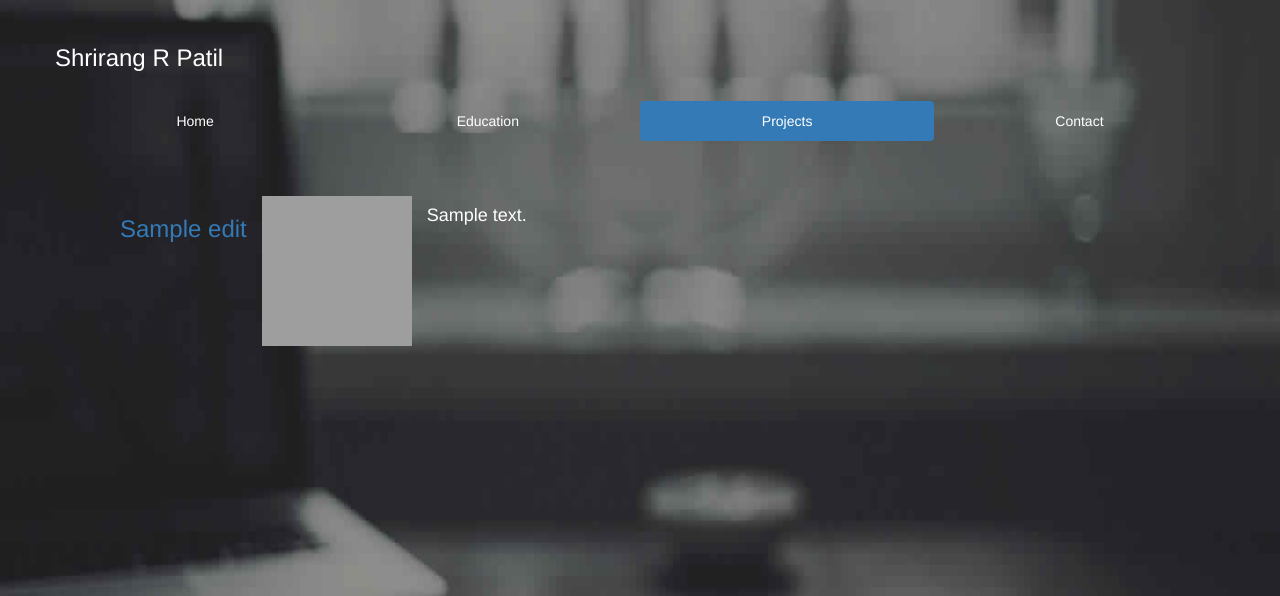
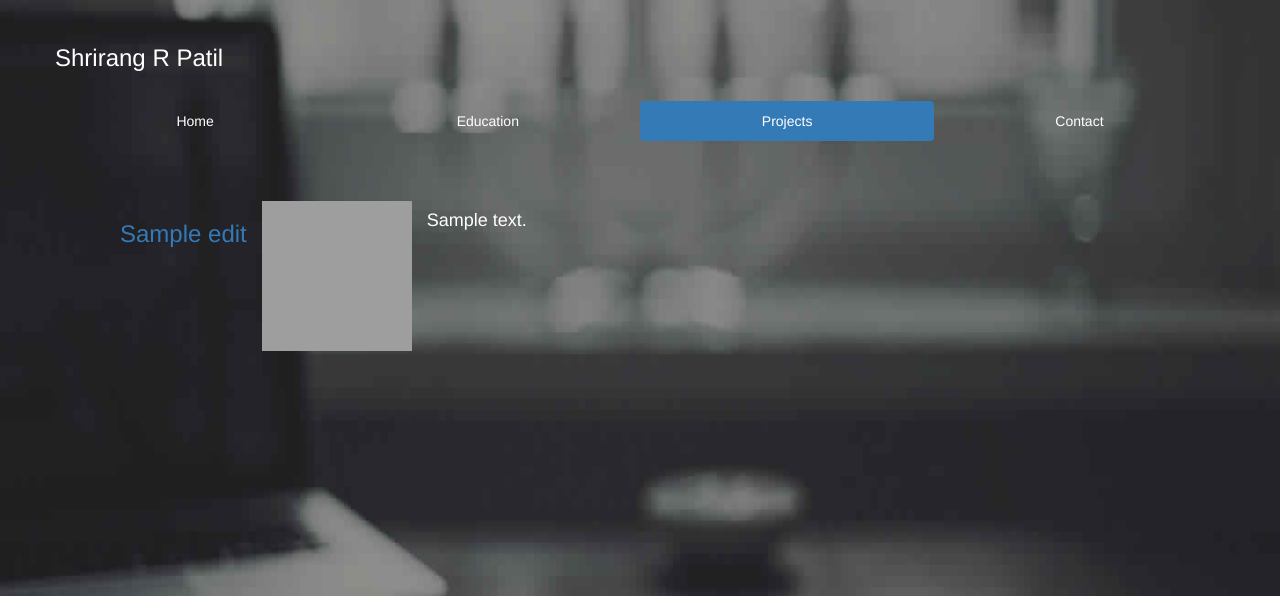
Before and after one commit to ShrirangPatil/MyPortfolio, a Django app: page /app/projects/ in a window 1280 px wide. Shown: the top 596 px of the page. Run offline with Django 3.2, Linux system fonts and the light colour scheme; tables that the repository leaves empty hold one stand-in row (values such as "Sample post"); some libraries are stand-ins or nearby versions; grey boxes are pictures that could not be loaded.

```diff
--- a/resume/app/templates/base.html
+++ b/resume/app/templates/base.html
@@ -3,6 +3,7 @@
 <html lang="en">
 <head>
   <title>Shrirang R Patil</title>
+  <link rel="icon" href="{% static "app/hat.png" %}">
   <meta charset="utf-8">
   <meta name="viewport" content="width=device-width, initial-scale=1">
   <link rel="stylesheet" href="https://maxcdn.bootstrapcdn.com/bootstrap/3.3.7/css/bootstrap.min.css">
--- a/resume/app/templates/projects.html
+++ b/resume/app/templates/projects.html
@@ -5,7 +5,7 @@
 td, th {
 	vertical-align: top;
     text-align: justify;
-    padding: 5px 10px 5px 5px;
+    padding: 10px 10px 5px 5px;
 }
 body {
 background-repeat: no-repeat;
```
Also changed, not shown: README.md, resume/app/static/app/V.jpg (added), resume/app/static/app/hat.png (added), 1 other file.
